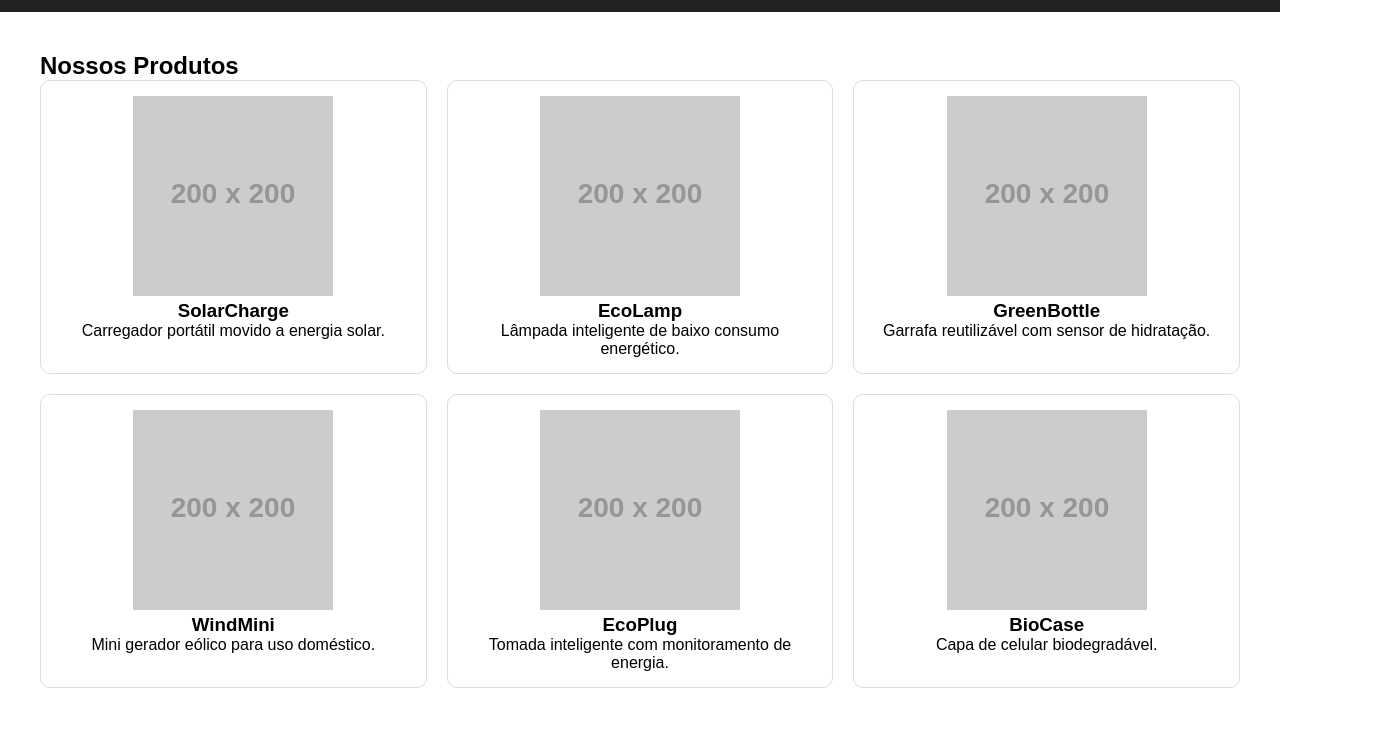
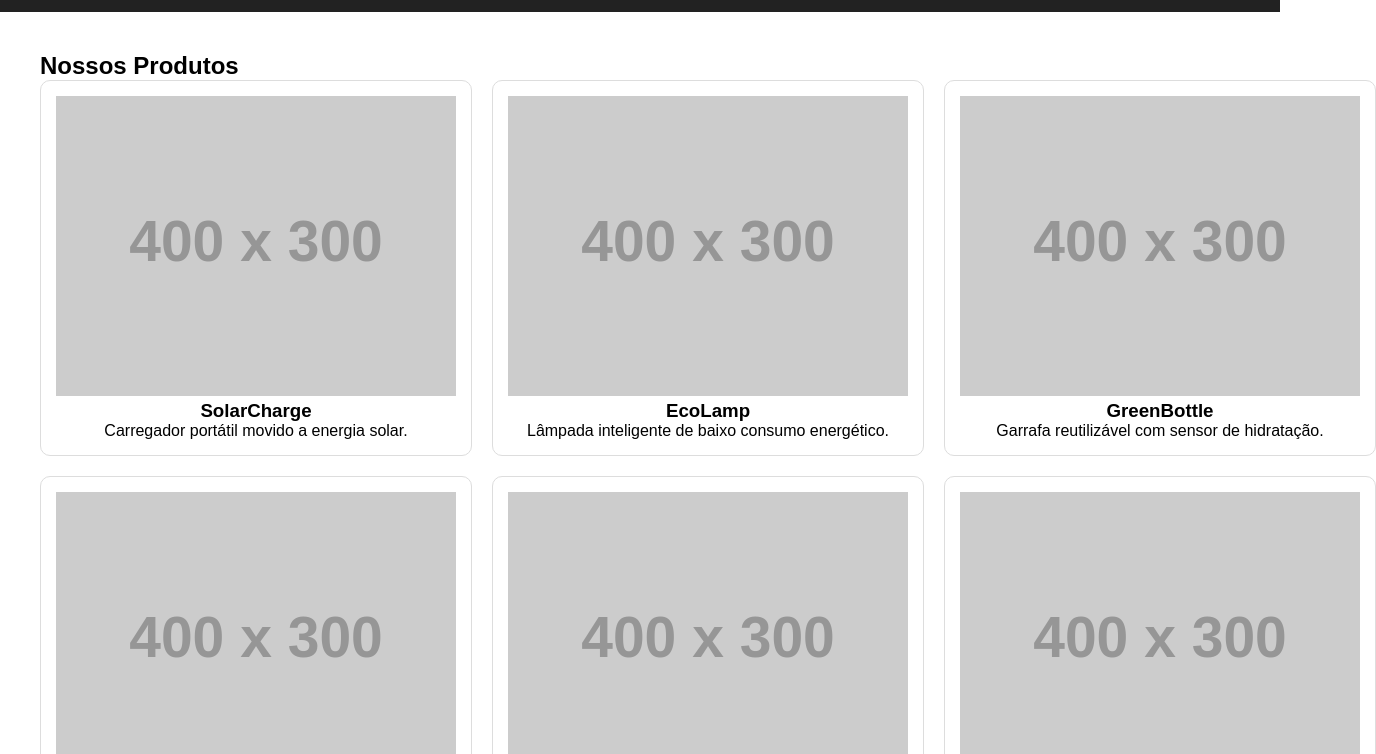
Before and after one commit to enzoboeira/Form-exemplo, a plain HTML site: page Desafio/produtos.html in a window 1280 px wide. Shown: the part 46-800 px from the top of the page, 1376 px wide, since content can reach past the window. Drawn offline with Linux system fonts and the light colour scheme; placeholder pictures from the web are drawn by us.

Commit message:
desafio
update

```diff
--- a/Desafio/produto.html
+++ b/Desafio/produtos.html
@@ -22,41 +22,43 @@
   <h2>Nossos Produtos</h2>
 
   <div class="grid">
+
     <div class="card">
-      <img src="https://via.placeholder.com/200">
+      <img src="https://placehold.co/400x300/2ecc71/ffffff?text=SolarCharge" alt="SolarCharge">
       <h3>SolarCharge</h3>
       <p>Carregador portátil movido a energia solar.</p>
     </div>
 
     <div class="card">
-      <img src="https://via.placeholder.com/200">
+      <img src="https://placehold.co/400x300/3498db/ffffff?text=EcoLamp" alt="EcoLamp">
       <h3>EcoLamp</h3>
       <p>Lâmpada inteligente de baixo consumo energético.</p>
     </div>
 
     <div class="card">
-      <img src="https://via.placeholder.com/200">
+      <img src="https://placehold.co/400x300/1abc9c/ffffff?text=GreenBottle" alt="GreenBottle">
       <h3>GreenBottle</h3>
       <p>Garrafa reutilizável com sensor de hidratação.</p>
     </div>
 
     <div class="card">
-      <img src="https://via.placeholder.com/200">
+      <img src="https://placehold.co/400x300/9b59b6/ffffff?text=WindMini" alt="WindMini">
       <h3>WindMini</h3>
       <p>Mini gerador eólico para uso doméstico.</p>
     </div>
 
     <div class="card">
-      <img src="https://via.placeholder.com/200">
+      <img src="https://placehold.co/400x300/f39c12/ffffff?text=EcoPlug" alt="EcoPlug">
       <h3>EcoPlug</h3>
       <p>Tomada inteligente com monitoramento de energia.</p>
     </div>
 
     <div class="card">
-      <img src="https://via.placeholder.com/200">
+      <img src="https://placehold.co/400x300/e74c3c/ffffff?text=BioCase" alt="BioCase">
       <h3>BioCase</h3>
       <p>Capa de celular biodegradável.</p>
     </div>
+
   </div>
 </section>
 
--- a/Desafio/style.CSS
+++ b/Desafio/style.CSS
@@ -36,7 +36,6 @@
     color: #00c853;
   }
 
-  /* Banner */
   .banner {
     background: #00c853;
     color: white;
@@ -64,7 +63,6 @@
     text-align: center;
   }
 
-  /* Produtos */
   .produtos {
     padding: 40px;
   }
@@ -82,7 +80,6 @@
     border-radius: 10px;
   }
 
-  /* Contato */
   .contato {
     padding: 40px;
     text-align: center;
@@ -115,7 +112,6 @@
     background: #009624;
   }
 
-  /* Rodapé */
   footer {
     background: #222;
     color: #fff;
@@ -124,7 +120,6 @@
     margin-top: 40px;
   }
 
-  /* Responsividade */
   @media (max-width: 900px) {
     .grid {
       grid-template-columns: repeat(2, 1fr);
```
